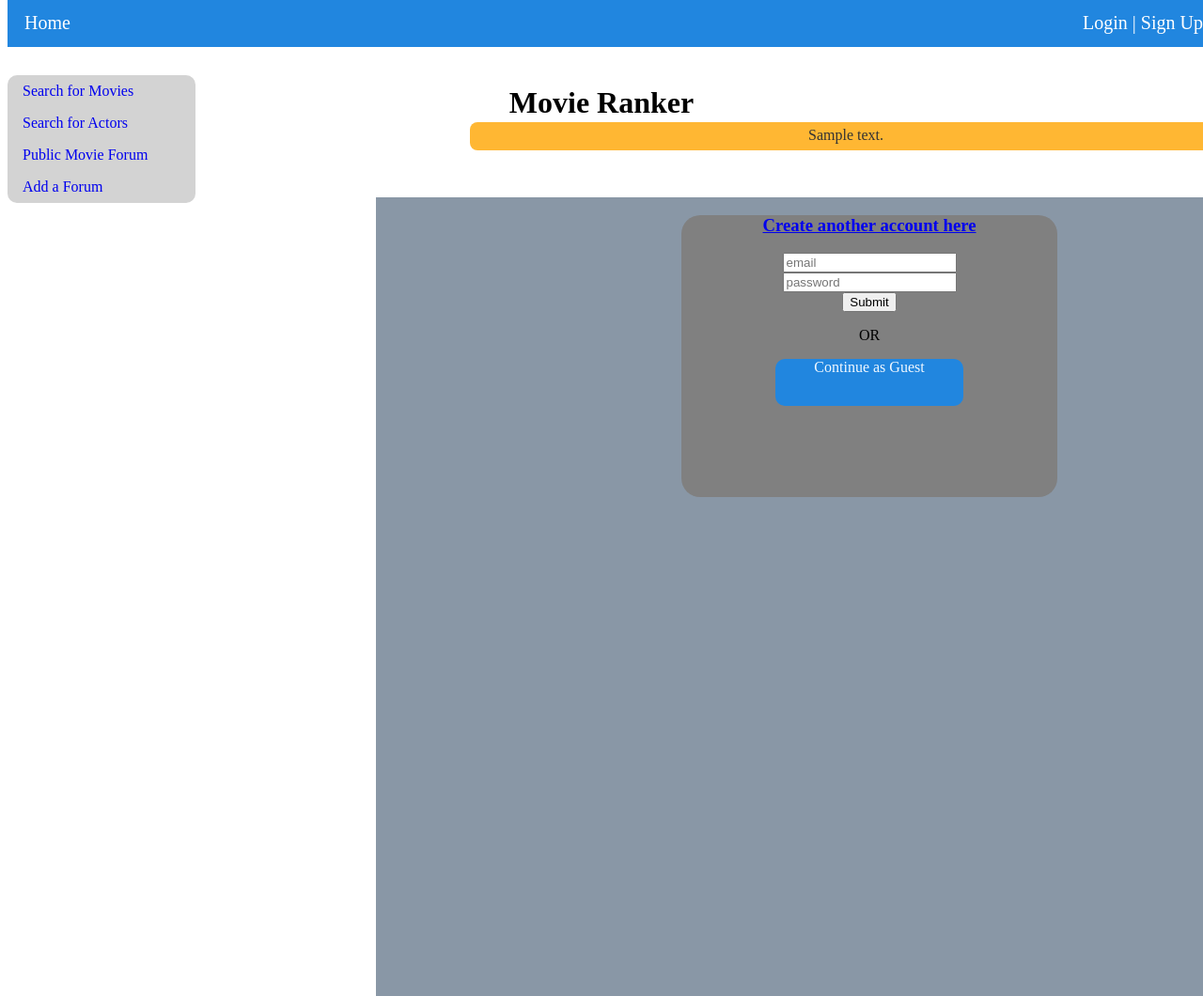
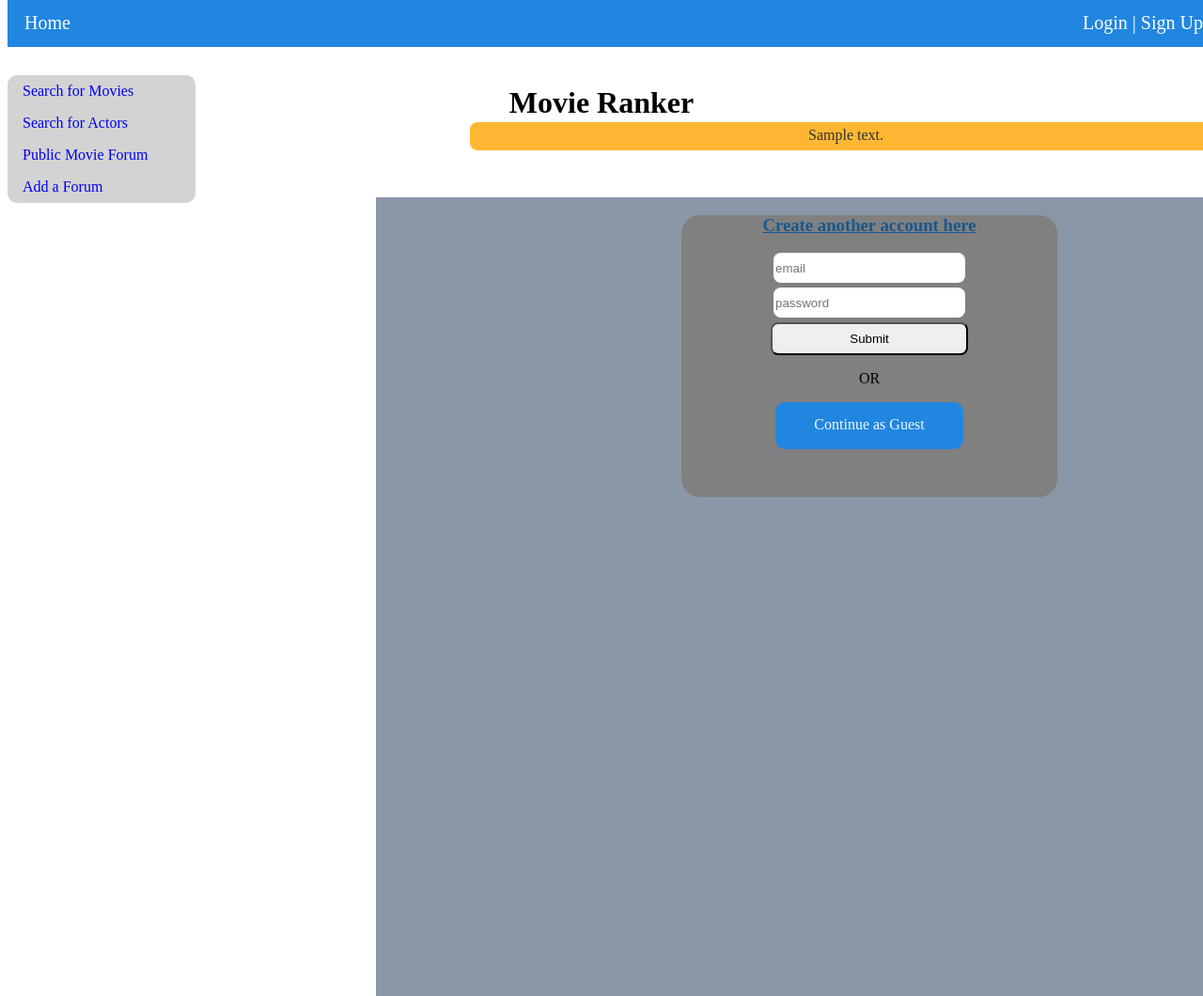
Before and after one commit to j0rdanbruce/MovieRanker, a Python web app: template templates/login.html in a window 1280 px wide; the page is wider, and only the part inside the window is pictured. Shown: that part at 94% size. Run offline with Jinja, Linux system fonts and the light colour scheme; the template is opened without the code that fills it: most values are stand-ins (such as "Sample title", 1, 10 or a date in 2020); form fields are guessed from the names that the template uses.

Commit message:
restyled the login page

```diff
--- a/templates/layout.html
+++ b/templates/layout.html
@@ -174,7 +174,7 @@
     {% block nav_bar %}
     <div class="top-navbar">
         <ul>
-            <li id="left-link"><a href="{{ url_for('other.showIndex') }}">Home</a></li>
+            <li id="left-link"><a href="{{ url_for('movies.search_movie') }}">Home</a></li>
             {% if "id" in session %}
                 <li id="settings-link"><a href="{{ url_for('user.edit_info') }}">&#9881;</a></li>
                 <li id="right-link"><a href="{{ url_for('user.logout') }}">Sign out</a></li>
--- a/templates/login.html
+++ b/templates/login.html
@@ -19,6 +19,29 @@
   .register-here a:hover{
     color: magenta;
   }
+  #register-link{
+    color: rgb(23, 87, 143);
+  }
+  .email-box > input{
+    border-style: none;
+    border-radius: 8px;
+    width: 200px;
+    height: 30px;
+    margin-bottom: 5px;
+  }
+  .pwrd-box > input{
+    border-style: none;
+    border-radius: 8px;
+    width: 200px;
+    height: 30px;
+    margin-bottom: 5px;
+  }
+  .login-btn > input{
+    border-radius: 8px;
+    width: 210px;
+    height: 35px;
+    cursor: pointer;
+  }
   div.guest-box{
     background-color: rgb(33, 134, 223);
     border-radius: 10px;
@@ -27,8 +50,11 @@
     margin: auto;
   }
   div.guest-box > a{
+    position: relative;
+    top: 15px;
     text-decoration: none;
     color: aliceblue;
+    text-align: center;
   }
 </style>
 
@@ -49,27 +75,27 @@
   {% block main_content %}
   <div class="register-box">
     <div class="register-here">
-      <h3><a href="{{ url_for('user.register') }}">Create another account here</a></h3>
+      <h3><a id="register-link" href="{{ url_for('user.register') }}">Create another account here</a></h3>
     </div>
 
     <form action="" method="post">
       {{ form.hidden_tag() }}
-      <div>
+      <div class="email-box">
         {{ form.email(placeholder='email') }}
         {% for error in form.email.errors %}
           <p>{{ error }}</p>
         {% endfor %}
       </div>
-      <div>
+      <div class="pwrd-box">
         {{ form.password(placeholder='password') }}
         {% for error in form.password.errors %}
           <p>{{ error }}</p>
         {% endfor %}
       </div>
-      <div>{{ form.submit() }}</div>
+      <div class="login-btn">{{ form.submit() }}</div>
       <p class="or-box"><span>OR</span></p>
       <div class="guest-box">
-        <a href="{{ url_for('user.login_guest') }}">Continue as Guest</a>
+        <a id="guest-login-btn" href="{{ url_for('user.login_guest') }}">Continue as Guest</a>
       </div>
       <br>
       {% for message in get_flashed_messages() %}
```
Also changed, not shown: resources/images/alt_movie_thumbnail.png (deleted), 1 other file.
